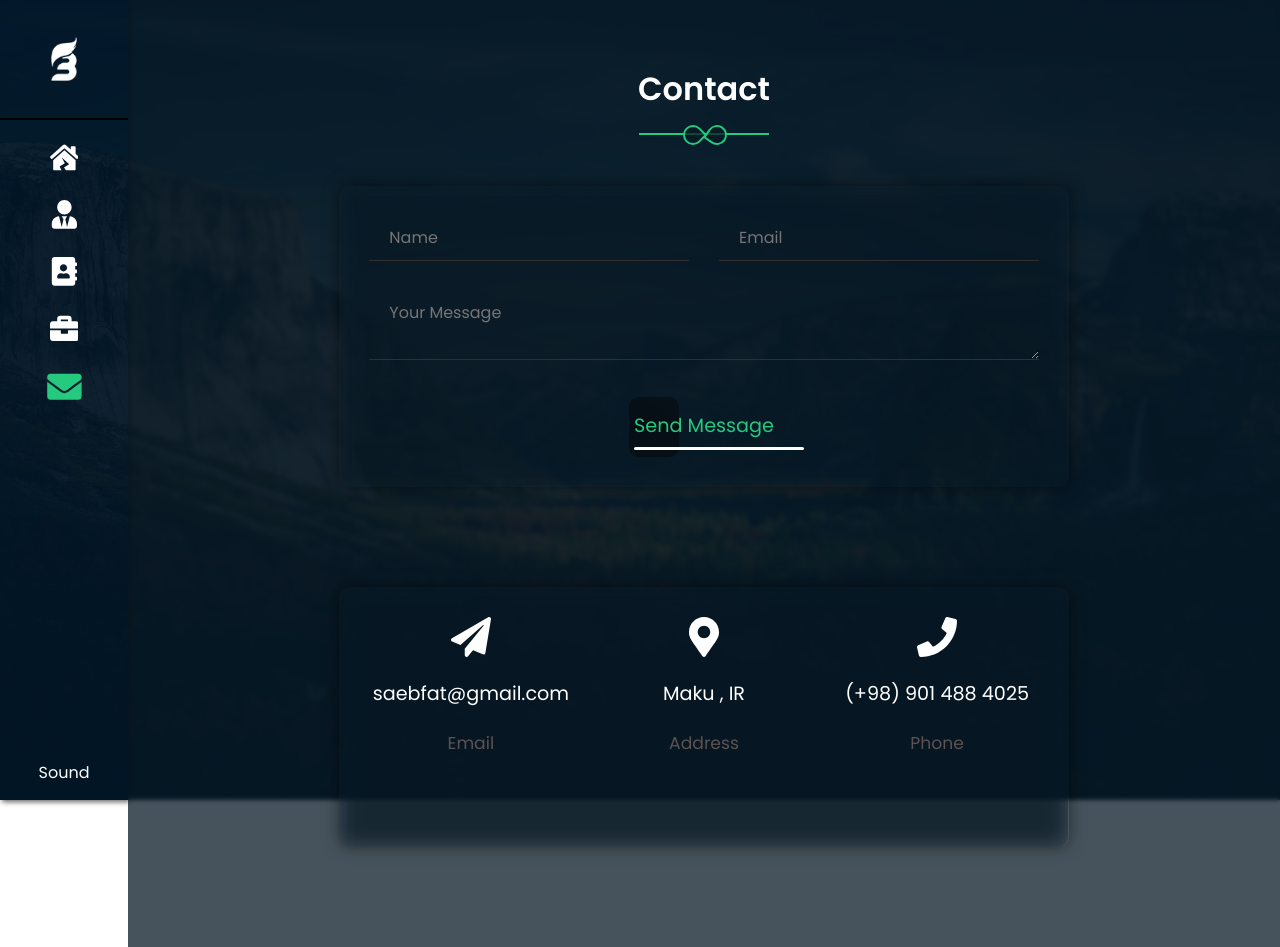
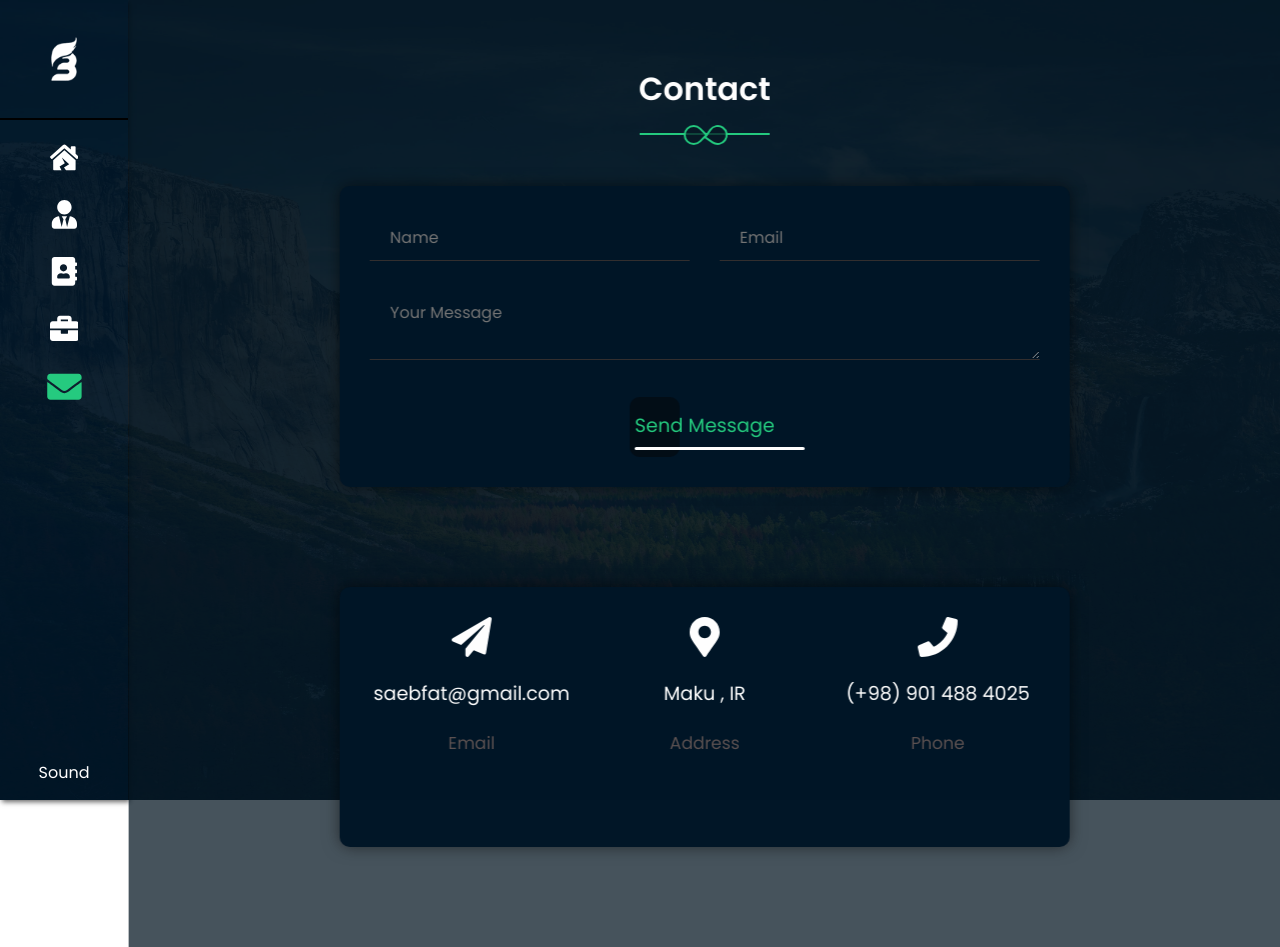
Before and after one commit to saeb75/portfolio_next, a Next.js app: page /contact in a window 1280 px wide. Built offline with nearby package versions, Linux system fonts and the light colour scheme.

Commit message:
fix animation

```diff
--- /dev/null
+++ b/src/Component/Animation/animation.js
@@ -0,0 +1,9 @@
+export const pageTransition = {
+  hidden: { x: 1300, opacity: 0, transition: { ease: "anticipate" } },
+  show: { opacity: 1, x: 0, transition: { ease: "anticipate" } },
+  exit: {
+    x: 1300,
+    opacity: 0,
+    transition: { ease: "anticipate" },
+  },
+};
--- a/src/pages/contact.js
+++ b/src/pages/contact.js
@@ -5,6 +5,7 @@ import { Col, Container, Row } from "react-bootstrap";
 import ContactForm from "../Component/ContactForm/ContactForm";
 import ContactInfo from "../Component/ContactInfo/ContactInfo";
 import { motion } from "framer-motion";
+import { pageTransition } from "../Component/Animation/animation";
 const Contact = () => {
   return (
     <Layout>
@@ -12,14 +13,7 @@ const Contact = () => {
         initial="hidden"
         animate="show"
         exit="exit"
-        variants={{
-          hidden: { x: 1300, opacity: 0 },
-          show: { opacity: 1, x: 0 },
-          exit: {
-            x: 1300,
-            opacity: 0,
-          },
-        }}
+        variants={pageTransition}
       >
         <Container fluid className="about_container contact">
           <HeaderPage title="contact" />
--- a/src/styles/_about.scss
+++ b/src/styles/_about.scss
@@ -4,5 +4,6 @@
   height: 100%;
   min-height: 100vh;
   backdrop-filter: blur(2px);
+  /*  background-color: $darkBlue; */
   z-index: 99;
 }
--- a/src/styles/_expirenceEducation.scss
+++ b/src/styles/_expirenceEducation.scss
@@ -10,7 +10,8 @@
     width: 100%;
 
     background-color: transparent;
-    backdrop-filter: blur(10px);
+    /*  backdrop-filter: blur(10px); */
+    background-color: $darkBlue;
     box-shadow: 0px 0px 16px rgba(0, 0, 0, 0.5);
     padding: 30px;
     border-radius: 10px;
--- a/src/styles/_interests.scss
+++ b/src/styles/_interests.scss
@@ -3,7 +3,8 @@
   display: flex;
   border-radius: 8px;
   background-color: $darkBlackOpacity;
-  backdrop-filter: blur(5px);
+  /*   backdrop-filter: blur(5px); */
+  background-color: $darkBlue;
   margin-top: 10px;
   margin-bottom: 10px;
   &_icon {
--- a/src/styles/_resume.scss
+++ b/src/styles/_resume.scss
@@ -3,6 +3,7 @@
   background-color: $blackBlue;
   height: 100%;
   backdrop-filter: blur(2px);
+  /*  background-color: $darkBlue; */
   z-index: 99;
   min-height: 200vh;
 }
--- a/src/styles/_services.scss
+++ b/src/styles/_services.scss
@@ -14,7 +14,8 @@
   &_box {
     width: 100%;
     background-color: transparent;
-    backdrop-filter: blur(10px);
+    /*     backdrop-filter: blur(10px); */
+    background-color: $darkBlue;
     box-shadow: 0px 0px 16px rgba(0, 0, 0, 0.5);
     padding: 30px;
     border-radius: 10px;
--- a/src/styles/_sumInfo.scss
+++ b/src/styles/_sumInfo.scss
@@ -13,7 +13,8 @@
       z-index: 9999;
     }
     background-color: transparent;
-    backdrop-filter: blur(10px);
+    /*     backdrop-filter: blur(10px); */
+    background-color: $darkBlue;
     box-shadow: 0px 0px 16px rgba(0, 0, 0, 0.5);
     padding: 30px;
     border-radius: 10px;
```
Also changed, not shown: src/pages/about.js (+2 -8 lines), src/pages/index.js (+2 -8 lines), src/pages/portfolio.js (+2 -8 lines), src/pages/resume.js (+2 -8 lines).
